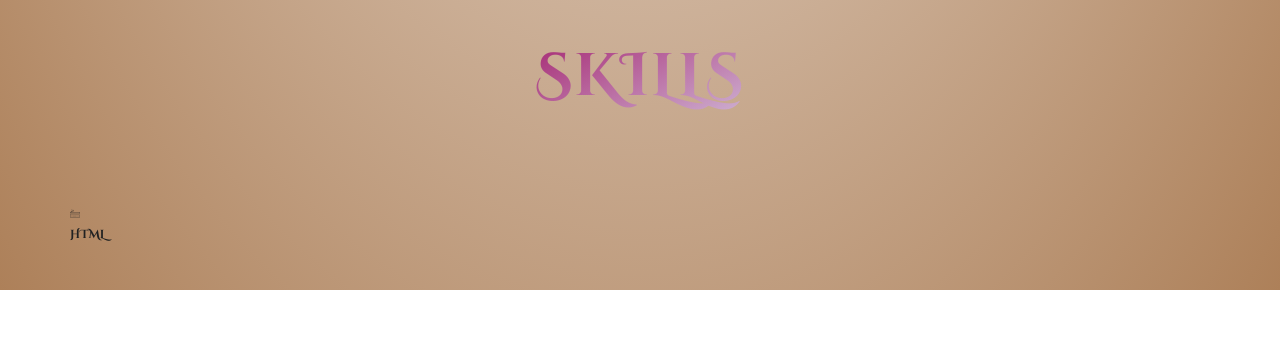
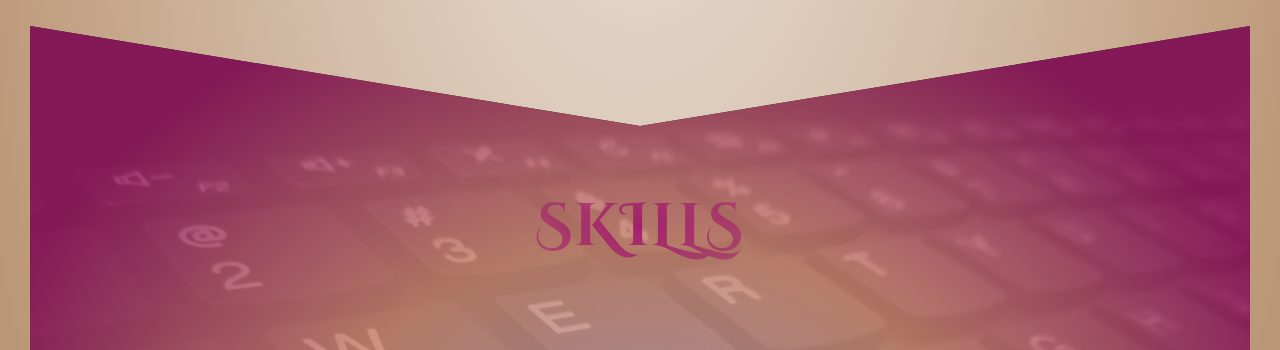
Before and after one commit to Salena0921/PersonalSite, a website: page index.html in a window 1280 px wide. Shown: the part 1846-2196 px from the top of the page. Before the commit the page ends 2136 px from the top, so only its background shows below. Drawn offline with nearby package versions, Linux system fonts and the light colour scheme.

Commit message:
coded the skills section of my page

```diff
--- a/css/icon-font.css
+++ /dev/null
@@ -1,445 +0,0 @@
-@charset "UTF-8";
-
-@font-face {
-  font-family: "linea-basic-10";
-  src:url("fonts/linea-basic-10.eot");
-  src:url("fonts/linea-basic-10.eot?#iefix") format("embedded-opentype"),
-    url("fonts/linea-basic-10.woff") format("woff"),
-    url("fonts/linea-basic-10.ttf") format("truetype"),
-    url("fonts/linea-basic-10.svg#linea-basic-10") format("svg");
-  font-weight: normal;
-  font-style: normal;
-
-}
-
-[data-icon]:before {
-  font-family: "linea-basic-10" !important;
-  content: attr(data-icon);
-  font-style: normal !important;
-  font-weight: normal !important;
-  font-variant: normal !important;
-  text-transform: none !important;
-  speak: none;
-  line-height: 1;
-  -webkit-font-smoothing: antialiased;
-  -moz-osx-font-smoothing: grayscale;
-}
-
-[class^="icon-"]:before,
-[class*=" icon-"]:before {
-  font-family: "linea-basic-10" !important;
-  font-style: normal !important;
-  font-weight: normal !important;
-  font-variant: normal !important;
-  text-transform: none !important;
-  speak: none;
-  line-height: 1;
-  -webkit-font-smoothing: antialiased;
-  -moz-osx-font-smoothing: grayscale;
-}
-
-.icon-basic-accelerator:before {
-  content: "a";
-}
-.icon-basic-alarm:before {
-  content: "b";
-}
-.icon-basic-anchor:before {
-  content: "c";
-}
-.icon-basic-anticlockwise:before {
-  content: "d";
-}
-.icon-basic-archive:before {
-  content: "e";
-}
-.icon-basic-archive-full:before {
-  content: "f";
-}
-.icon-basic-ban:before {
-  content: "g";
-}
-.icon-basic-battery-charge:before {
-  content: "h";
-}
-.icon-basic-battery-empty:before {
-  content: "i";
-}
-.icon-basic-battery-full:before {
-  content: "j";
-}
-.icon-basic-battery-half:before {
-  content: "k";
-}
-.icon-basic-bolt:before {
-  content: "l";
-}
-.icon-basic-book:before {
-  content: "m";
-}
-.icon-basic-book-pen:before {
-  content: "n";
-}
-.icon-basic-book-pencil:before {
-  content: "o";
-}
-.icon-basic-bookmark:before {
-  content: "p";
-}
-.icon-basic-calculator:before {
-  content: "q";
-}
-.icon-basic-calendar:before {
-  content: "r";
-}
-.icon-basic-cards-diamonds:before {
-  content: "s";
-}
-.icon-basic-cards-hearts:before {
-  content: "t";
-}
-.icon-basic-case:before {
-  content: "u";
-}
-.icon-basic-chronometer:before {
-  content: "v";
-}
-.icon-basic-clessidre:before {
-  content: "w";
-}
-.icon-basic-clock:before {
-  content: "x";
-}
-.icon-basic-clockwise:before {
-  content: "y";
-}
-.icon-basic-cloud:before {
-  content: "z";
-}
-.icon-basic-clubs:before {
-  content: "A";
-}
-.icon-basic-compass:before {
-  content: "B";
-}
-.icon-basic-cup:before {
-  content: "C";
-}
-.icon-basic-diamonds:before {
-  content: "D";
-}
-.icon-basic-display:before {
-  content: "E";
-}
-.icon-basic-download:before {
-  content: "F";
-}
-.icon-basic-exclamation:before {
-  content: "G";
-}
-.icon-basic-eye:before {
-  content: "H";
-}
-.icon-basic-eye-closed:before {
-  content: "I";
-}
-.icon-basic-female:before {
-  content: "J";
-}
-.icon-basic-flag1:before {
-  content: "K";
-}
-.icon-basic-flag2:before {
-  content: "L";
-}
-.icon-basic-floppydisk:before {
-  content: "M";
-}
-.icon-basic-folder:before {
-  content: "N";
-}
-.icon-basic-folder-multiple:before {
-  content: "O";
-}
-.icon-basic-gear:before {
-  content: "P";
-}
-.icon-basic-geolocalize-01:before {
-  content: "Q";
-}
-.icon-basic-geolocalize-05:before {
-  content: "R";
-}
-.icon-basic-globe:before {
-  content: "S";
-}
-.icon-basic-gunsight:before {
-  content: "T";
-}
-.icon-basic-hammer:before {
-  content: "U";
-}
-.icon-basic-headset:before {
-  content: "V";
-}
-.icon-basic-heart:before {
-  content: "W";
-}
-.icon-basic-heart-broken:before {
-  content: "X";
-}
-.icon-basic-helm:before {
-  content: "Y";
-}
-.icon-basic-home:before {
-  content: "Z";
-}
-.icon-basic-info:before {
-  content: "0";
-}
-.icon-basic-ipod:before {
-  content: "1";
-}
-.icon-basic-joypad:before {
-  content: "2";
-}
-.icon-basic-key:before {
-  content: "3";
-}
-.icon-basic-keyboard:before {
-  content: "4";
-}
-.icon-basic-laptop:before {
-  content: "5";
-}
-.icon-basic-life-buoy:before {
-  content: "6";
-}
-.icon-basic-lightbulb:before {
-  content: "7";
-}
-.icon-basic-link:before {
-  content: "8";
-}
-.icon-basic-lock:before {
-  content: "9";
-}
-.icon-basic-lock-open:before {
-  content: "!";
-}
-.icon-basic-magic-mouse:before {
-  content: "\"";
-}
-.icon-basic-magnifier:before {
-  content: "#";
-}
-.icon-basic-magnifier-minus:before {
-  content: "$";
-}
-.icon-basic-magnifier-plus:before {
-  content: "%";
-}
-.icon-basic-mail:before {
-  content: "&";
-}
-.icon-basic-mail-multiple:before {
-  content: "'";
-}
-.icon-basic-mail-open:before {
-  content: "(";
-}
-.icon-basic-mail-open-text:before {
-  content: ")";
-}
-.icon-basic-male:before {
-  content: "*";
-}
-.icon-basic-map:before {
-  content: "+";
-}
-.icon-basic-message:before {
-  content: ",";
-}
-.icon-basic-message-multiple:before {
-  content: "-";
-}
-.icon-basic-message-txt:before {
-  content: ".";
-}
-.icon-basic-mixer2:before {
-  content: "/";
-}
-.icon-basic-mouse:before {
-  content: ":";
-}
-.icon-basic-notebook:before {
-  content: ";";
-}
-.icon-basic-notebook-pen:before {
-  content: "<";
-}
-.icon-basic-notebook-pencil:before {
-  content: "=";
-}
-.icon-basic-paperplane:before {
-  content: ">";
-}
-.icon-basic-pencil-ruler:before {
-  content: "?";
-}
-.icon-basic-pencil-ruler-pen:before {
-  content: "@";
-}
-.icon-basic-photo:before {
-  content: "[";
-}
-.icon-basic-picture:before {
-  content: "]";
-}
-.icon-basic-picture-multiple:before {
-  content: "^";
-}
-.icon-basic-pin1:before {
-  content: "_";
-}
-.icon-basic-pin2:before {
-  content: "`";
-}
-.icon-basic-postcard:before {
-  content: "{";
-}
-.icon-basic-postcard-multiple:before {
-  content: "|";
-}
-.icon-basic-printer:before {
-  content: "}";
-}
-.icon-basic-question:before {
-  content: "~";
-}
-.icon-basic-rss:before {
-  content: "\\";
-}
-.icon-basic-server:before {
-  content: "\e000";
-}
-.icon-basic-server2:before {
-  content: "\e001";
-}
-.icon-basic-server-cloud:before {
-  content: "\e002";
-}
-.icon-basic-server-download:before {
-  content: "\e003";
-}
-.icon-basic-server-upload:before {
-  content: "\e004";
-}
-.icon-basic-settings:before {
-  content: "\e005";
-}
-.icon-basic-share:before {
-  content: "\e006";
-}
-.icon-basic-sheet:before {
-  content: "\e007";
-}
-.icon-basic-sheet-multiple:before {
-  content: "\e008";
-}
-.icon-basic-sheet-pen:before {
-  content: "\e009";
-}
-.icon-basic-sheet-pencil:before {
-  content: "\e00a";
-}
-.icon-basic-sheet-txt:before {
-  content: "\e00b";
-}
-.icon-basic-signs:before {
-  content: "\e00c";
-}
-.icon-basic-smartphone:before {
-  content: "\e00d";
-}
-.icon-basic-spades:before {
-  content: "\e00e";
-}
-.icon-basic-spread:before {
-  content: "\e00f";
-}
-.icon-basic-spread-bookmark:before {
-  content: "\e010";
-}
-.icon-basic-spread-text:before {
-  content: "\e011";
-}
-.icon-basic-spread-text-bookmark:before {
-  content: "\e012";
-}
-.icon-basic-star:before {
-  content: "\e013";
-}
-.icon-basic-tablet:before {
-  content: "\e014";
-}
-.icon-basic-target:before {
-  content: "\e015";
-}
-.icon-basic-todo:before {
-  content: "\e016";
-}
-.icon-basic-todo-pen:before {
-  content: "\e017";
-}
-.icon-basic-todo-pencil:before {
-  content: "\e018";
-}
-.icon-basic-todo-txt:before {
-  content: "\e019";
-}
-.icon-basic-todolist-pen:before {
-  content: "\e01a";
-}
-.icon-basic-todolist-pencil:before {
-  content: "\e01b";
-}
-.icon-basic-trashcan:before {
-  content: "\e01c";
-}
-.icon-basic-trashcan-full:before {
-  content: "\e01d";
-}
-.icon-basic-trashcan-refresh:before {
-  content: "\e01e";
-}
-.icon-basic-trashcan-remove:before {
-  content: "\e01f";
-}
-.icon-basic-upload:before {
-  content: "\e020";
-}
-.icon-basic-usb:before {
-  content: "\e021";
-}
-.icon-basic-video:before {
-  content: "\e022";
-}
-.icon-basic-watch:before {
-  content: "\e023";
-}
-.icon-basic-webpage:before {
-  content: "\e024";
-}
-.icon-basic-webpage-img-txt:before {
-  content: "\e025";
-}
-.icon-basic-webpage-multiple:before {
-  content: "\e026";
-}
-.icon-basic-webpage-txt:before {
-  content: "\e027";
-}
-.icon-basic-world:before {
-  content: "\e028";
-}
--- a/index.html
+++ b/index.html
@@ -8,7 +8,8 @@
     <link href="https://fonts.googleapis.com/css?family=Cinzel+Decorative:400,700,900" rel="stylesheet">
     <link href="https://fonts.googleapis.com/css?family=Cormorant+Garamond:300,400,500,600,700" rel="stylesheet">
 
-    <link rel="stylesheet" href="css/icon-font.css">
+    <link rel="stylesheet" href="https://use.fontawesome.com/releases/v5.4.1/css/all.css" integrity="sha384-5sAR7xN1Nv6T6+dT2mhtzEpVJvfS3NScPQTrOxhwjIuvcA67KV2R5Jz6kr4abQsz"
+        crossorigin="anonymous">
     <link rel="stylesheet" type="text/css" href="css/style.css">
     <link rel="shortcut icon" type="image/png" href="images/Black-Ink-Small-Flying-Fairy-Tattoo-Design.png">
     <title>Karissa McKendall | Front-End Developer/ Web Designer</title>
@@ -67,16 +68,54 @@
                 </h2>
             </div>
             <div class="row">
+                <div class="col-1-of-3">
+                    <div class="skills-box">
+                        <ion-icon class="skills-box__icon" name="logo-html5"></ion-icon>
+                        <h3 class="u-margin-bottom-small">HTML5</h3>
+                    </div>
+                </div>
+                <div class="col-1-of-3">
+                    <div class="skills-box">
+                        <ion-icon class="skills-box__icon" name="logo-css3"></ion-icon>
+                        <h3 class="u-margin-bottom-small">CSS3</h3>
+                    </div>
+                </div>
+                <div class="col-1-of-3">
+                    <div class="skills-box">
+                        <ion-icon class="skills-box__icon" name="logo-javascript"></ion-icon>
+                        <h3 class="u-margin-bottom-small">JavaScript</h3>
+                    </div>
+                </div>
+            </div>
+            <div class="row">
                 <div class="col-1-of-4">
                     <div class="skills-box">
-                        <i class="skills-box__icon icon-basic-keyboard"></i>
-                        <h3 class="heading-tertiary u-margin-bottom-small">HTML</h3>
+                        <ion-icon class="skills-box__icon" name="code"></ion-icon>
+                        <h3 class="u-margin-bottom-small">Bootstrap</h3>
+                    </div>
+                </div>
+                <div class="col-1-of-4">
+                    <div class="skills-box">
+                        <ion-icon class="skills-box__icon" name="logo-sass"></ion-icon>
+                        <h3 class="u-margin-bottom-small">SASS</h3>
+                    </div>
+                </div>
+                <div class="col-1-of-4">
+                    <div class="skills-box">
+                        <ion-icon class="skills-box__icon" name="logo-nodejs"></ion-icon>
+                        <h3 class="u-margin-bottom-small">Node.js</h3>
+                    </div>
+                </div>
+                <div class="col-1-of-4">
+                    <div class="skills-box">
+                        <i class="skills-box__icon fab fa-react"></i>
+                        <h3 class="u-margin-bottom-small">React</h3>
                     </div>
                 </div>
             </div>
         </section>
     </main>
-
+    <script src="https://unpkg.com/ionicons@4.4.6/dist/ionicons.js"></script>
 </body>
 
 </html>
--- a/sass/base/_typography.scss
+++ b/sass/base/_typography.scss
@@ -40,7 +40,7 @@ body {
     display: inline-block;
     letter-spacing: .2rem;
     text-transform: uppercase;
-    background-image: linear-gradient(to bottom right, $color-quaternary, $color-secondary);
+    background-image: radial-gradient($color-quaternary, rgba($color-quaternary, .4));
     -webkit-background-clip: text;
     color: transparent;
 
@@ -56,3 +56,18 @@ body {
     font-weight: 500;
     text-indent: 4rem;
 }
+
+.skills-box{
+    font-family: $font-secondary;
+    font-size: 1.5rem;
+    padding: 2.5rem;
+    text-align: center;
+    text-indent: 0;
+    border-radius: 3px;
+
+    &__icon {
+        font-size: 8rem;
+        margin-bottom: .5rem;
+        display: inline-block;
+    }
+}
--- a/sass/pages/_home.scss
+++ b/sass/pages/_home.scss
@@ -2,3 +2,18 @@
     padding: 25rem 0;
     margin-top: -15vh;
 }
+
+.section-skills {
+    font-size: 1.5rem;
+    padding: 15rem;
+    text-align: center;
+    height: 125vh;
+    background-image:
+    radial-gradient(rgba($color-secondary, 0.7),
+    rgba($color-tertiary, 0.8),
+    rgba($color-quaternary, 0.8) 80%),
+    url(../../images/black-and-white-keyboard-close-up-device-698808.jpg);
+    background-size: cover;
+    background-position: middle;
+    clip-path: polygon(100% 0%, 50% 10%, 0% 0%, 0% 99%, 50% 82%, 100% 100%);
+}
```
Also changed, not shown: css/fonts/linea-basic-10.ttf (deleted), css/fonts/linea-basic-10.woff (deleted), css/style.css, images/black-and-white-keyboard-close-up-device-698808.jpg (added), 2 other files.
